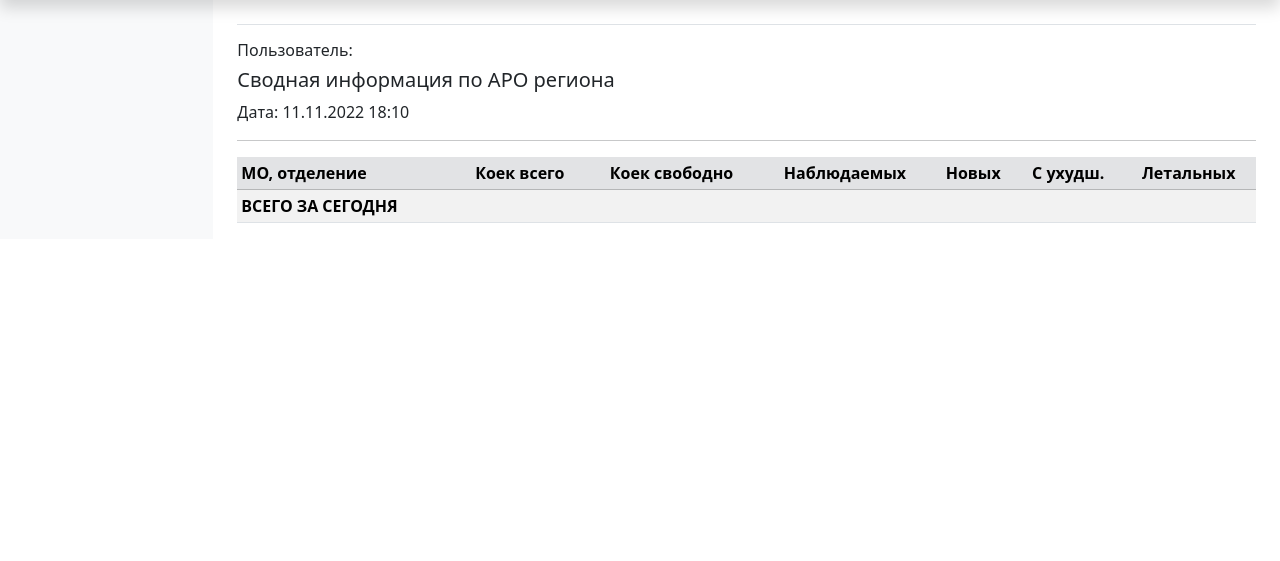
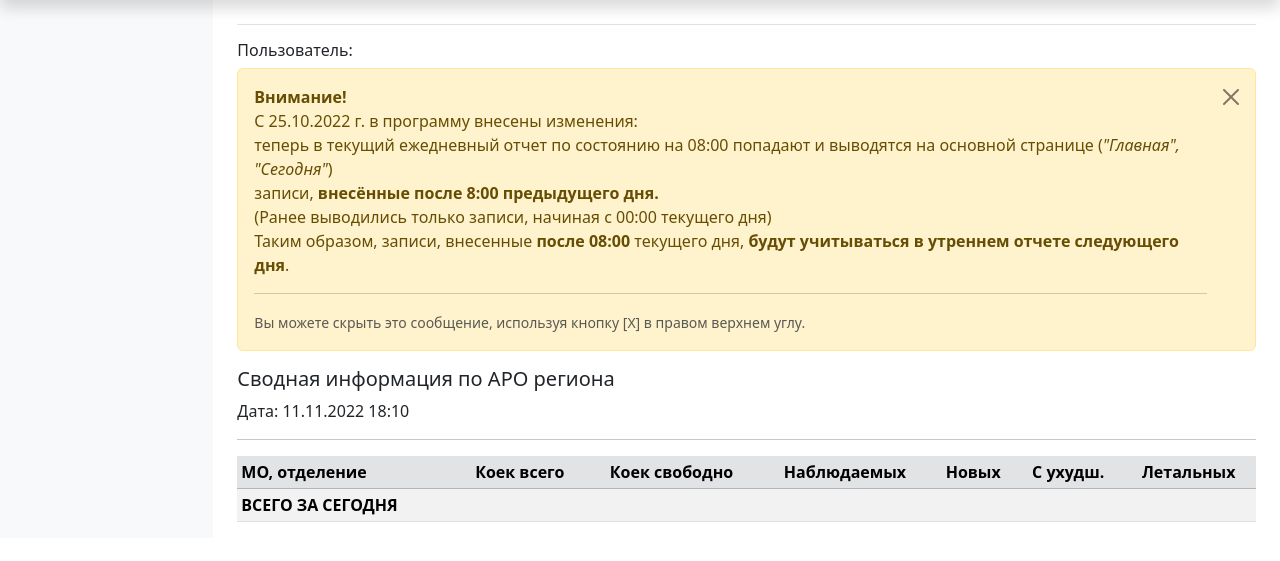
Before and after one commit to vgridasov/orit46, a Django app: template ORIT/arolog/templates/arolog/home.html in a window 1280 px wide. Shown: the part 48-609 px from the top of the page. Run offline with Django 4.2, Linux system fonts and the light colour scheme; the template is opened without the code that fills it, so the values that code supplies are empty; some libraries are stand-ins or nearby versions.

Commit message:
Изменено время смены отчетной даты с 00:00 на 08:00.

```diff
--- a/ORIT/arolog/templates/arolog/home.html
+++ b/ORIT/arolog/templates/arolog/home.html
@@ -2,9 +2,27 @@
 
 {% block content %}
 <h6>Пользователь: {{ staff.title }} {{ staff.fio }}</h6>
-
 {% if staff.is_unit_only %}
-    <h5>{{ staff.mo_unit }}</h5>
+    <div class="bd-example-snippet bd-code-snippet">
+        <div class="bd-example">
+            <div class="alert alert-warning alert-dismissible fade show" role="alert">
+                <strong>Внимание!</strong><br>
+                C 25.10.2022 г. в программу внесены изменения: <br>
+                теперь в текущий ежедневный отчет по состоянию на 08:00 попадают
+                и выводятся на основной странице (<i>"Мои записи (сегодня)"</i>)<br>
+                записи, <strong>внесённые после 8:00 предыдущего дня.</strong><br>
+                (Ранее выводились только записи, начиная с 00:00 текущего дня)<br>
+                Таким образом, записи, внесенные <strong>после 08:00</strong> текущего дня, <strong>будут учитываться
+                в утреннем отчете следующего дня</strong>.
+                <hr>
+                <small class="text-muted">
+                    Вы можете скрыть это сообщение, используя кнопку [X] в правом верхнем углу.
+                </small>
+                <button type="button" class="btn-close" data-bs-dismiss="alert" aria-label="Close"></button>
+            </div>
+        </div>
+    </div>
+<h5>{{ staff.mo_unit }}</h5>
     всего коек: {{ bed_num }}; <a href="/mo/bed/add/">[изменить]</a><br>
     занято коек: {{ occ_bed_num }}; <a href="/arolog/add/">[добавить]</a><br>
     свободных коек: {{ free_bed_num }} ({{ free_bed_percent }}%)<br>
@@ -12,6 +30,25 @@
     {% include 'arolog/object_list.html' %}
 
 {% else %}
+    <div class="bd-example-snippet bd-code-snippet">
+        <div class="bd-example">
+            <div class="alert alert-warning alert-dismissible fade show" role="alert">
+                <strong>Внимание!</strong><br>
+                C 25.10.2022 г. в программу внесены изменения: <br>
+                теперь в текущий ежедневный отчет по состоянию на 08:00 попадают
+                и выводятся на основной странице (<i>"Главная", "Сегодня"</i>)<br>
+                записи, <strong>внесённые после 8:00 предыдущего дня.</strong><br>
+                (Ранее выводились только записи, начиная с 00:00 текущего дня)<br>
+                Таким образом, записи, внесенные <strong>после 08:00</strong> текущего дня, <strong>будут учитываться
+                в утреннем отчете следующего дня</strong>.
+                <hr>
+                <small class="text-muted">
+                    Вы можете скрыть это сообщение, используя кнопку [X] в правом верхнем углу.
+                </small>
+                <button type="button" class="btn-close" data-bs-dismiss="alert" aria-label="Close"></button>
+            </div>
+        </div>
+    </div>
     <h5>Сводная информация по АРО региона</h5>
     Дата: {% now "SHORT_DATETIME_FORMAT" %}
     <hr>
```
Also changed, not shown: ORIT/arolog/templates/arolog/welcome.html (+15 -1 lines), ORIT/arolog/views.py (+23 -18 lines).
